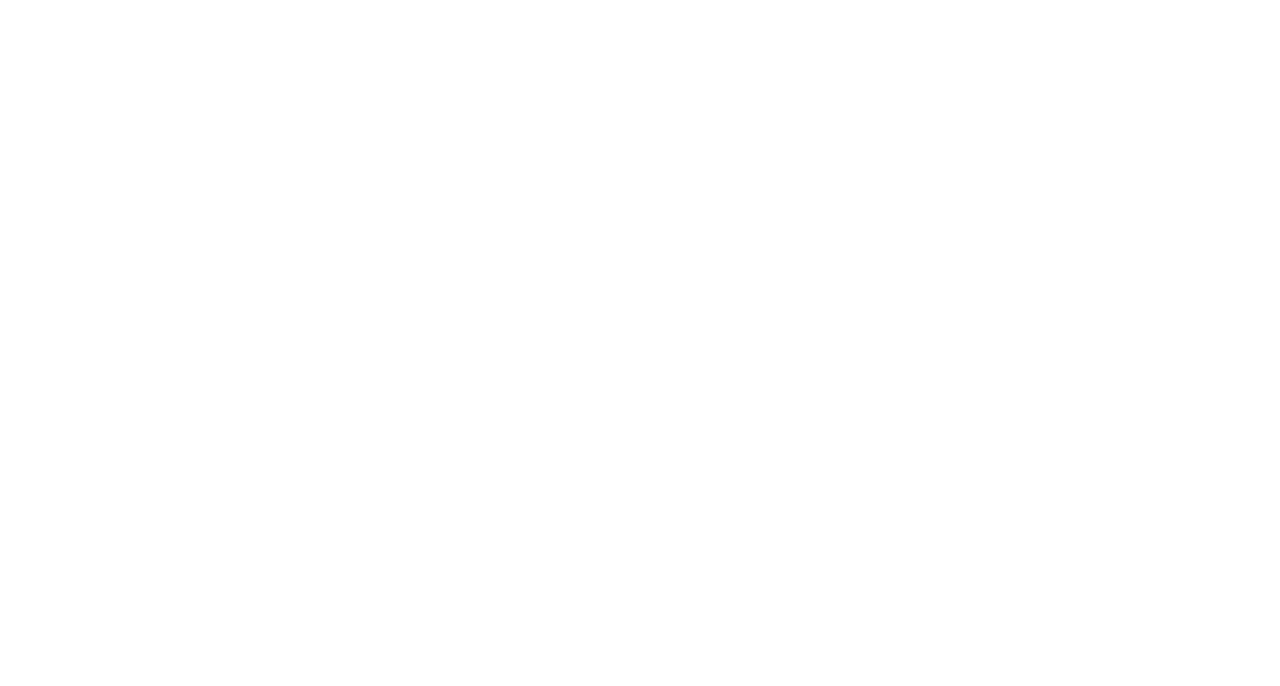
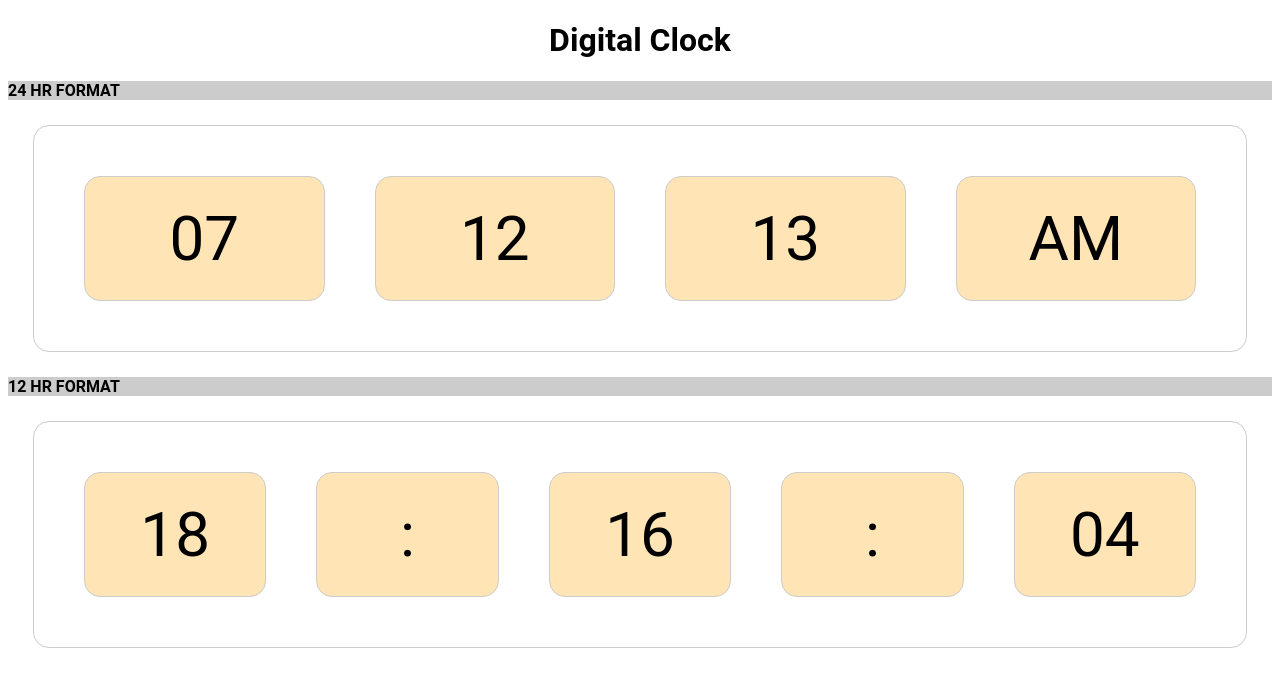
Before and after one commit to RicardoBritoBrens/DigitalClock, a plain HTML site: page index.html in a window 1280 px wide. Drawn offline with Linux system fonts and the light colour scheme.

Commit message:
[ADD] basic style and markup

```diff
--- a/index.html
+++ b/index.html
@@ -1,12 +1,49 @@
 <!DOCTYPE html>
 <html lang="en">
+
 <head>
     <meta charset="UTF-8">
     <meta http-equiv="X-UA-Compatible" content="IE=edge">
     <meta name="viewport" content="width=device-width, initial-scale=1.0">
     <title>Digital Clock</title>
+    <link rel="stylesheet" href="/style/style.css">
+    <script type="text/javascript" src="/javascript/custom.js"></script>
+    <link rel="preconnect" href="https://fonts.googleapis.com">
+    <link rel="preconnect" href="https://fonts.gstatic.com" crossorigin>
+    <link href="https://fonts.googleapis.com/css2?family=Roboto+Mono:wght@100&display=swap" rel="stylesheet">
 </head>
+
 <body>
 
+    <header>
+        <h1>Digital Clock</h1>
+    </header>
+
+    <div>
+        <div style="background-color: #ccc;">
+            <h4>24 HR FORMAT</h4>
+        </div>
+        <div class="twenty_four_hours_format inline_style">
+            <div class="inline_style">07</div>
+            <div class="inline_style">12</div>
+            <div class="inline_style">13</div>
+            <div class="inline_style">AM</div>
+        </div>
+    </div>
+
+    <div>
+        <div style="background-color: #ccc;">
+            <h4>12 HR FORMAT</h4>
+        </div>
+        <div class="twelve_hours_format inline_style">
+            <div class="inline_style">18</div>
+            <div class="inline_style">:</div>
+            <div class="inline_style">16</div>
+            <div class="inline_style">:</div>
+            <div class="inline_style">04</div>
+        </div>
+    </div>
+
 </body>
+
 </html>
--- /dev/null
+++ b/javascript/custom.js
@@ -0,0 +1,3 @@
+window.addEventListener('DOMContentLoaded', (e) => {
+    console.log('Page loaded');
+})
--- /dev/null
+++ b/style/style.css
@@ -0,0 +1,40 @@
+html {
+    font-family: 'Roboto', serif;
+    width: 100%;
+}
+
+header {
+    text-align: center;
+}
+
+.inline_style {
+    padding: 25px;
+    margin: 25px;
+    border: solid 1px #ccc;
+    border-radius: 16px;
+    font-size: 62px;
+}
+
+.twenty_four_hours_format {
+    justify-content: center;
+    display: flex;
+}
+
+.twenty_four_hours_format>div {
+    width: 50%;
+    text-align: center;
+    flex: 1;
+    background-color: moccasin;
+}
+
+.twelve_hours_format {
+    justify-content: center;
+    display: flex;
+}
+
+.twelve_hours_format>div {
+    width: 50%;
+    text-align: center;
+    flex: 1;
+    background-color: moccasin;
+}
```
Also changed, not shown: README.md, design/Digital Clock Html.png (added).
